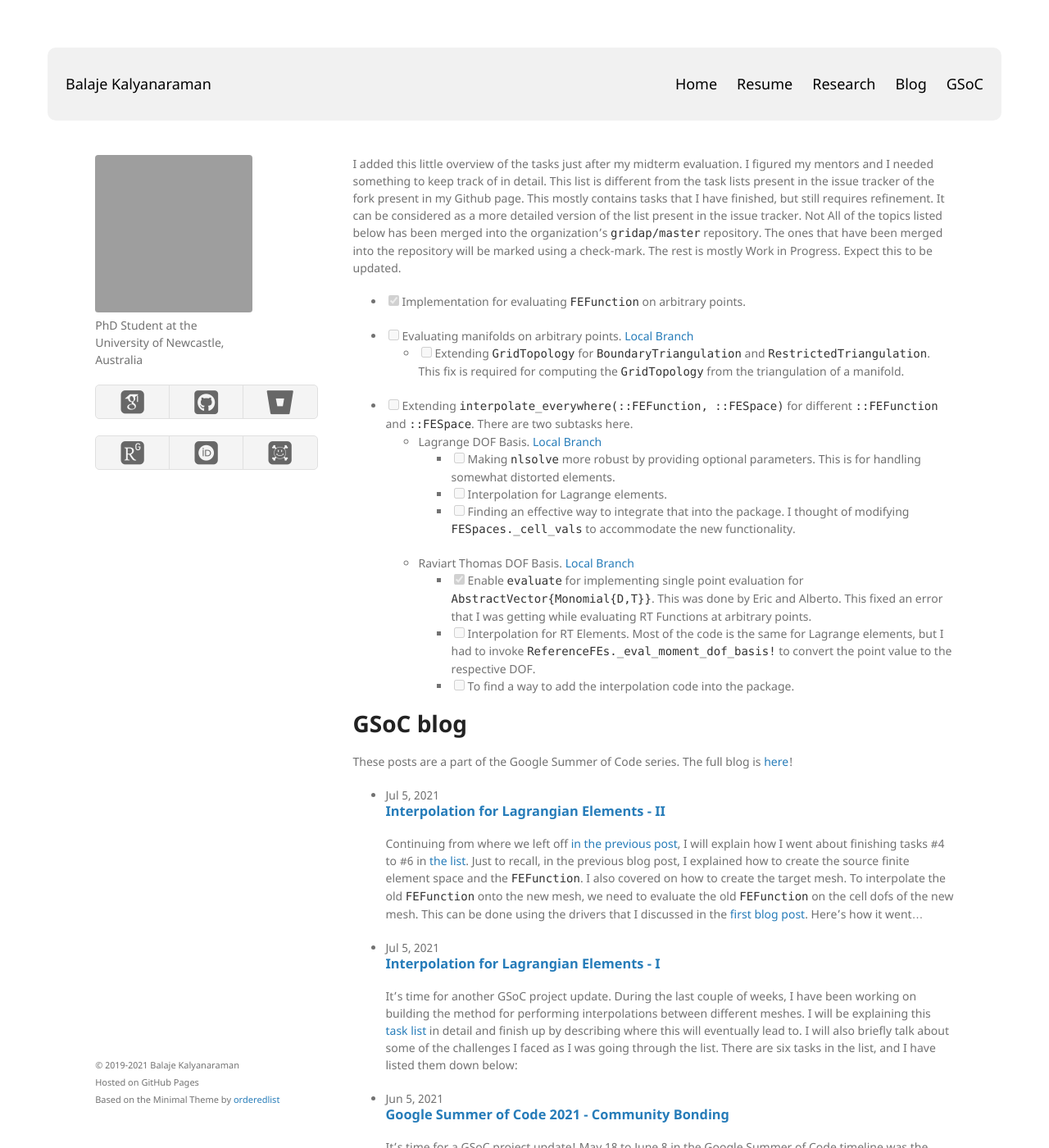
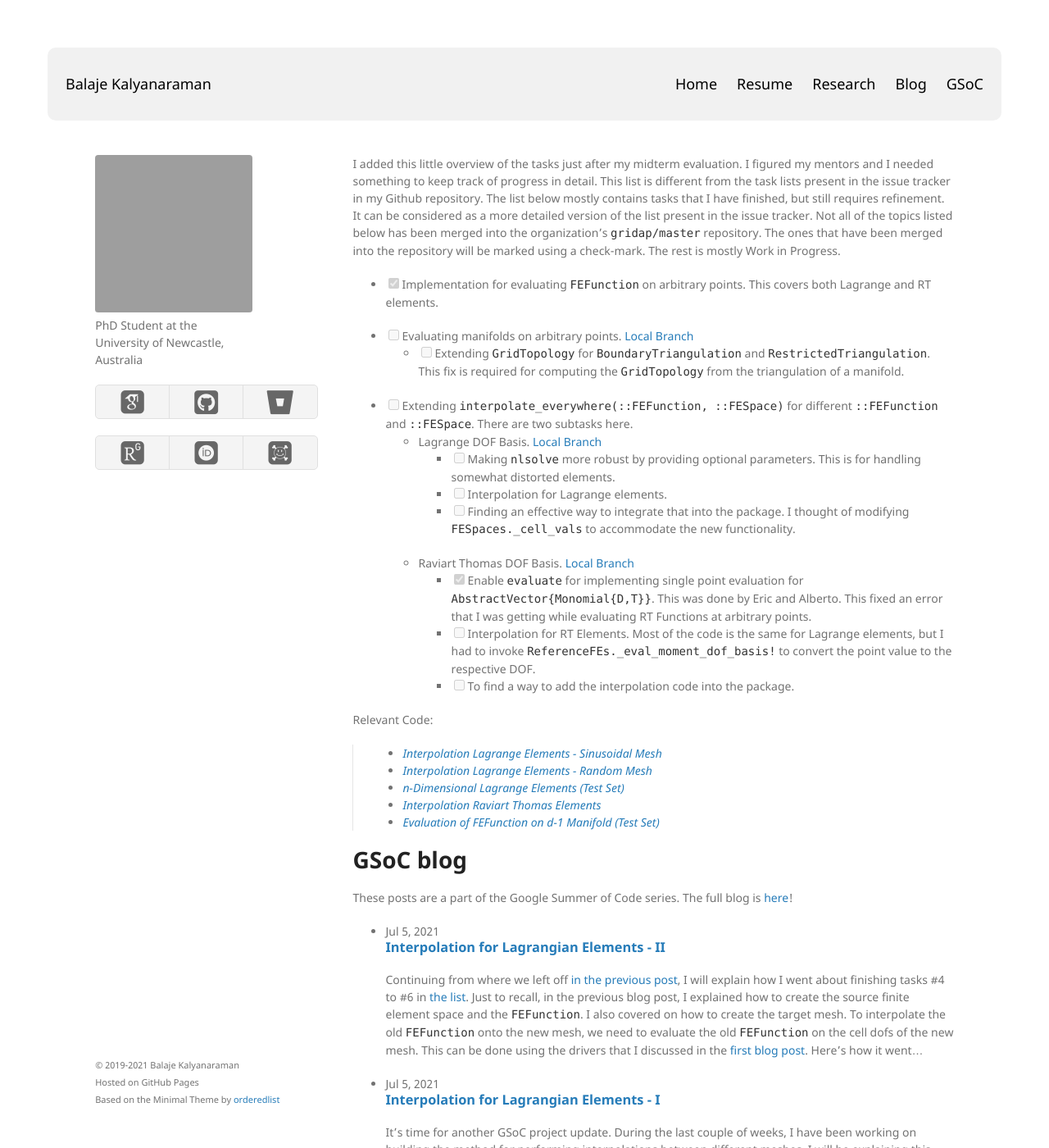
Before and after one commit to Balaje/balaje.github.io, a Jekyll site: the page built from gsoc/index.md, in a window 1280 px wide and 1400 px high. Shown: the whole window at 82% size. Built offline with Jekyll 4.4.1, drawn with Linux system fonts in a browser that asks for light colours; nearby versions of some CDN libraries; some web fonts are replaced; grey boxes are pictures that could not be loaded.

Commit message:
Update more stuff

```diff
--- a/gsoc/index.md
+++ b/gsoc/index.md
@@ -5,17 +5,17 @@ title: GSoC blog
 
 I added this little overview of the tasks just after my midterm
 evaluation. I figured my mentors and I needed something to keep track
-of in detail. This list is different from the task lists present in the
-issue tracker of the fork present in my Github page. This mostly
+of progress in detail. This list is different from the task lists present in the
+issue tracker in my Github repository. The list below mostly
 contains tasks that I have finished, but still requires
 refinement. It can be considered as a more detailed version of the
-list present in the issue tracker. Not All of the topics listed below
+list present in the issue tracker. Not all of the topics listed below
 has been merged into the organization's `gridap/master`
 repository. The ones that have been merged into the repository will be
-marked using a check-mark. The rest is mostly Work in Progress. Expect
-this to be updated.
+marked using a check-mark. The rest is mostly Work in Progress.
 
-- [x] Implementation for evaluating `FEFunction` on arbitrary points.
+- [x] Implementation for evaluating `FEFunction` on arbitrary
+      points. This covers both Lagrange and RT elements.
 
 - [ ] Evaluating manifolds on arbitrary points. [Local Branch](https://github.com/Balaje/Gridap.jl/commits/GridTopology_for_BoundaryTriangulation)
   - [ ] Extending `GridTopology` for `BoundaryTriangulation` and
@@ -46,6 +46,22 @@ this to be updated.
           value to the respective DOF.
     - [ ] To find a way to add the interpolation code into the package.
 
+
+Relevant Code:
+
+> - [Interpolation Lagrange Elements - Sinusoidal
+>   Mesh](https://github.com/Balaje/GSoC-2021/blob/main/Interpolation/interpolate.jl)
+> - [Interpolation Lagrange Elements - Random
+>   Mesh](https://github.com/Balaje/GSoC-2021/blob/main/Interpolation/interpolate_2.jl)
+> - [n-Dimensional Lagrange Elements (Test
+>   Set)](https://github.com/Balaje/GSoC-2021/blob/main/Interpolation/nDinterpolate.jl)
+> - [Interpolation Raviart
+>   Thomas
+>   Elements](https://github.com/Balaje/GSoC-2021/blob/main/Interpolation/interpolate_rt.jl)
+> - [Evaluation of FEFunction on d-1 Manifold (Test
+>   Set)](https://github.com/Balaje/GSoC-2021/blob/main/Interpolation/manifold_test.jl)
+
+
 # GSoC blog
 
 These posts are a part of the Google Summer of Code series. The
```
